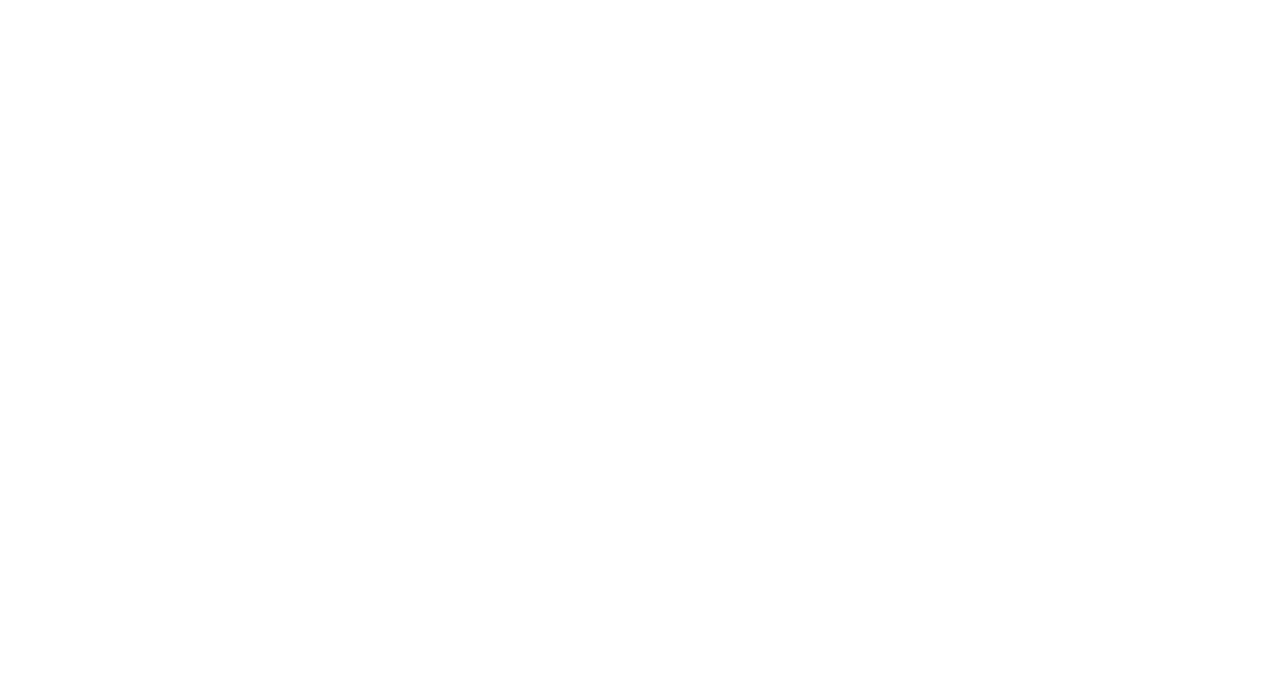
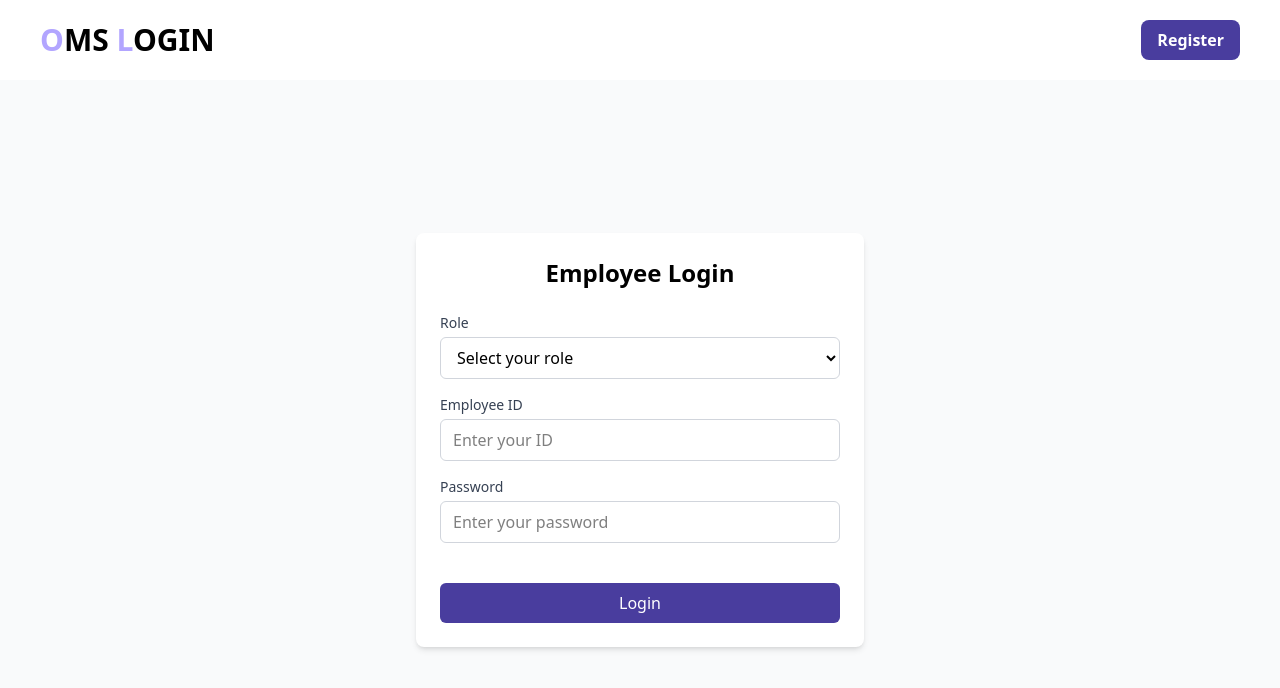
Before and after one commit to zager-projects/Office-Management-System, a React (Vite) app in the folder Frontend/: page /employee-login in a window 1280 px wide. Before the commit this address had no page. Shown: the top 688 px of the page. Built offline with nearby package versions, Linux system fonts and the light colour scheme.

Commit message:
Employee page and Manager page Created

```diff
--- /dev/null
+++ b/Frontend/Pages/EmployeeLogin.jsx
@@ -0,0 +1,113 @@
+import React, { useState } from 'react';
+import { NavLink, useNavigate } from 'react-router-dom';
+import Button from '../Components/Button';
+import { primaryColor, secondaryColor } from '../Constants/theme';
+
+
+function EmployeeLogin() {
+
+    const [role, setRole] = useState('');
+        const [logginguser, setLoggingUser] = useState('Employee');
+        const [formData, setFormData] = useState({
+            id: '',
+            password: '',
+            role: ''
+          });
+        const navigate = useNavigate();
+          const handleSubmit = (e) => {
+            e.preventDefault();
+            console.log('Form submitted:', formData);
+          };
+
+        const handleRoleChange = (e) => {
+            setRole(e.target.value);
+            setLoggingUser(role);
+            handleNavigation(e.target.value);
+        }
+
+          const handleNavigation =(selectedrole)=>{
+            if(selectedrole==='admin'){
+                navigate('/admin-login')
+            }
+            else if(selectedrole==='employee'){
+                navigate('/employee-login')
+            }
+            else if(selectedrole==='manager'){
+                navigate('/manager-login')
+          }
+        }
+
+  return (
+    <>
+        <div className='h-[10vh] flex items-center justify-between px-10'>
+        {/* <p className='uppercase font-bold text-[2vw]'><span style={{color:secondaryColor}}>Office</span> management system</p> */}
+        <p className='uppercase font-bold text-3xl'><span style={{color:secondaryColor}}>O</span>ms <span style={{color:secondaryColor}}>l</span>ogin</p>
+        <div className='flex md:gap-4 gap-2'>
+            <NavLink to='/register'>
+                <Button value="Register"/>
+            </NavLink>
+        </div>
+        </div>
+        <div className="flex min-h-[90vh] items-center justify-center bg-gray-50">
+      <div className="w-full max-w-md p-6 bg-white rounded-lg shadow-md">
+        <h1 className="text-2xl font-bold text-center mb-6">{logginguser} Login</h1>
+
+        <form onSubmit={handleSubmit} className="space-y-4">
+          <div>
+            <label className="block text-sm font-medium text-gray-700 mb-1">
+              Role
+            </label>
+            <select
+              value={role}
+            //   onChange={(e) => setFormData({ ...formData, role: e.target.value })}
+            onChange={handleRoleChange}
+              className="w-full px-3 py-2 border border-gray-300 rounded-md focus:outline-none focus:ring-2 focus:ring-blue-500"
+            >
+              <option value="">Select your role</option>
+              <option value="admin">Admin</option>
+              <option value="employee">Employee</option>
+              <option value="manager">Manager</option>
+            </select>
+          </div>
+
+          <div>
+            <label className="block text-sm font-medium text-gray-700 mb-1">
+              {logginguser} ID
+            </label>
+            <input
+              type="text"
+              placeholder="Enter your ID"
+              value={formData.id}
+              onChange={(e) => setFormData({ ...formData, id: e.target.value })}
+              className="w-full px-3 py-2 border border-gray-300 rounded-md focus:outline-none focus:ring-2 focus:ring-blue-500"
+            />
+          </div>
+
+          <div>
+            <label className="block text-sm font-medium text-gray-700 mb-1">
+              Password
+            </label>
+            <input
+              type="password"
+              placeholder="Enter your password"
+              value={formData.password}
+              onChange={(e) => setFormData({ ...formData, password: e.target.value })}
+              className="w-full px-3 py-2 border border-gray-300 rounded-md focus:outline-none focus:ring-2 focus:ring-blue-500"
+            />
+          </div>
+
+          <button
+            type="submit"
+            style={{ backgroundColor: primaryColor }}
+            className="w-full  text-white py-2 px-4 rounded-md hover:opacity-90 hover:cursor-pointer  focus:outline-none focus:ring-2 focus:ring-blue-500 mt-6"
+          >
+            Login
+          </button>
+        </form>
+      </div>
+    </div>
+    </>
+  )
+}
+
+export default EmployeeLogin;
--- /dev/null
+++ b/Frontend/Pages/ManagerLogin.jsx
@@ -0,0 +1,113 @@
+import React, { useState } from 'react';
+import { NavLink, useNavigate } from 'react-router-dom';
+import Button from '../Components/Button';
+import { primaryColor, secondaryColor } from '../Constants/theme';
+
+
+function ManagerLogin() {
+
+    const [role, setRole] = useState('');
+        const [logginguser, setLoggingUser] = useState('Manager');
+        const [formData, setFormData] = useState({
+            id: '',
+            password: '',
+            role: ''
+          });
+        const navigate = useNavigate();
+          const handleSubmit = (e) => {
+            e.preventDefault();
+            console.log('Form submitted:', formData);
+          };
+
+        const handleRoleChange = (e) => {
+            setRole(e.target.value);
+            setLoggingUser(role);
+            handleNavigation(e.target.value);
+        }
+
+          const handleNavigation =(selectedrole)=>{
+            if(selectedrole==='admin'){
+                navigate('/admin-login')
+            }
+            else if(selectedrole==='employee'){
+                navigate('/employee-login')
+            }
+            else if(selectedrole==='manager'){
+                navigate('/manager-login')
+          }
+        }
+
+  return (
+    <>
+        <div className='h-[10vh] flex items-center justify-between px-10'>
+        {/* <p className='uppercase font-bold text-[2vw]'><span style={{color:secondaryColor}}>Office</span> management system</p> */}
+        <p className='uppercase font-bold text-3xl'><span style={{color:secondaryColor}}>O</span>ms <span style={{color:secondaryColor}}>l</span>ogin</p>
+        <div className='flex md:gap-4 gap-2'>
+            <NavLink to='/register'>
+                <Button value="Register"/>
+            </NavLink>
+        </div>
+        </div>
+        <div className="flex min-h-[90vh] items-center justify-center bg-gray-50">
+      <div className="w-full max-w-md p-6 bg-white rounded-lg shadow-md">
+        <h1 className="text-2xl font-bold text-center mb-6">{logginguser} Login</h1>
+
+        <form onSubmit={handleSubmit} className="space-y-4">
+          <div>
+            <label className="block text-sm font-medium text-gray-700 mb-1">
+              Role
+            </label>
+            <select
+              value={role}
+            //   onChange={(e) => setFormData({ ...formData, role: e.target.value })}
+            onChange={handleRoleChange}
+              className="w-full px-3 py-2 border border-gray-300 rounded-md focus:outline-none focus:ring-2 focus:ring-blue-500"
+            >
+              <option value="">Select your role</option>
+              <option value="admin">Admin</option>
+              <option value="employee">Employee</option>
+              <option value="manager">Manager</option>
+            </select>
+          </div>
+
+          <div>
+            <label className="block text-sm font-medium text-gray-700 mb-1">
+              {logginguser} ID
+            </label>
+            <input
+              type="text"
+              placeholder="Enter your ID"
+              value={formData.id}
+              onChange={(e) => setFormData({ ...formData, id: e.target.value })}
+              className="w-full px-3 py-2 border border-gray-300 rounded-md focus:outline-none focus:ring-2 focus:ring-blue-500"
+            />
+          </div>
+
+          <div>
+            <label className="block text-sm font-medium text-gray-700 mb-1">
+              Password
+            </label>
+            <input
+              type="password"
+              placeholder="Enter your password"
+              value={formData.password}
+              onChange={(e) => setFormData({ ...formData, password: e.target.value })}
+              className="w-full px-3 py-2 border border-gray-300 rounded-md focus:outline-none focus:ring-2 focus:ring-blue-500"
+            />
+          </div>
+
+          <button
+            type="submit"
+            style={{ backgroundColor: primaryColor }}
+            className="w-full  text-white py-2 px-4 rounded-md hover:opacity-90 hover:cursor-pointer  focus:outline-none focus:ring-2 focus:ring-blue-500 mt-6"
+          >
+            Login
+          </button>
+        </form>
+      </div>
+    </div>
+    </>
+  )
+}
+
+export default ManagerLogin
--- a/Frontend/src/App.jsx
+++ b/Frontend/src/App.jsx
@@ -1,12 +1,11 @@
-import { useState } from 'react'
-import reactLogo from './assets/react.svg'
-import viteLogo from '/vite.svg'
-import './App.css'
 import { Route, Routes } from 'react-router-dom'
+import AdminLogin from '../Pages/AdminLogin'
+import EmployeeLogin from '../Pages/EmployeeLogin'
 import HomePage from '../Pages/HomePage'
 import Login from '../Pages/Login'
-import AdminLogin from '../Pages/AdminLogin'
+import ManagerLogin from '../Pages/ManagerLogin'
 import Register from '../Pages/Register'
+import './App.css'
 
 
 function App() {
@@ -18,6 +17,8 @@ function App() {
         <Route path="/login" element={<Login />} />
         <Route path="/register" element={<Register />} />
         <Route path="/admin-login" element={<AdminLogin />} />
+        <Route path="/manager-login" element={<ManagerLogin />} />
+        <Route path="/employee-login" element={<EmployeeLogin />} />
       </Routes>
     </>
   )
```
